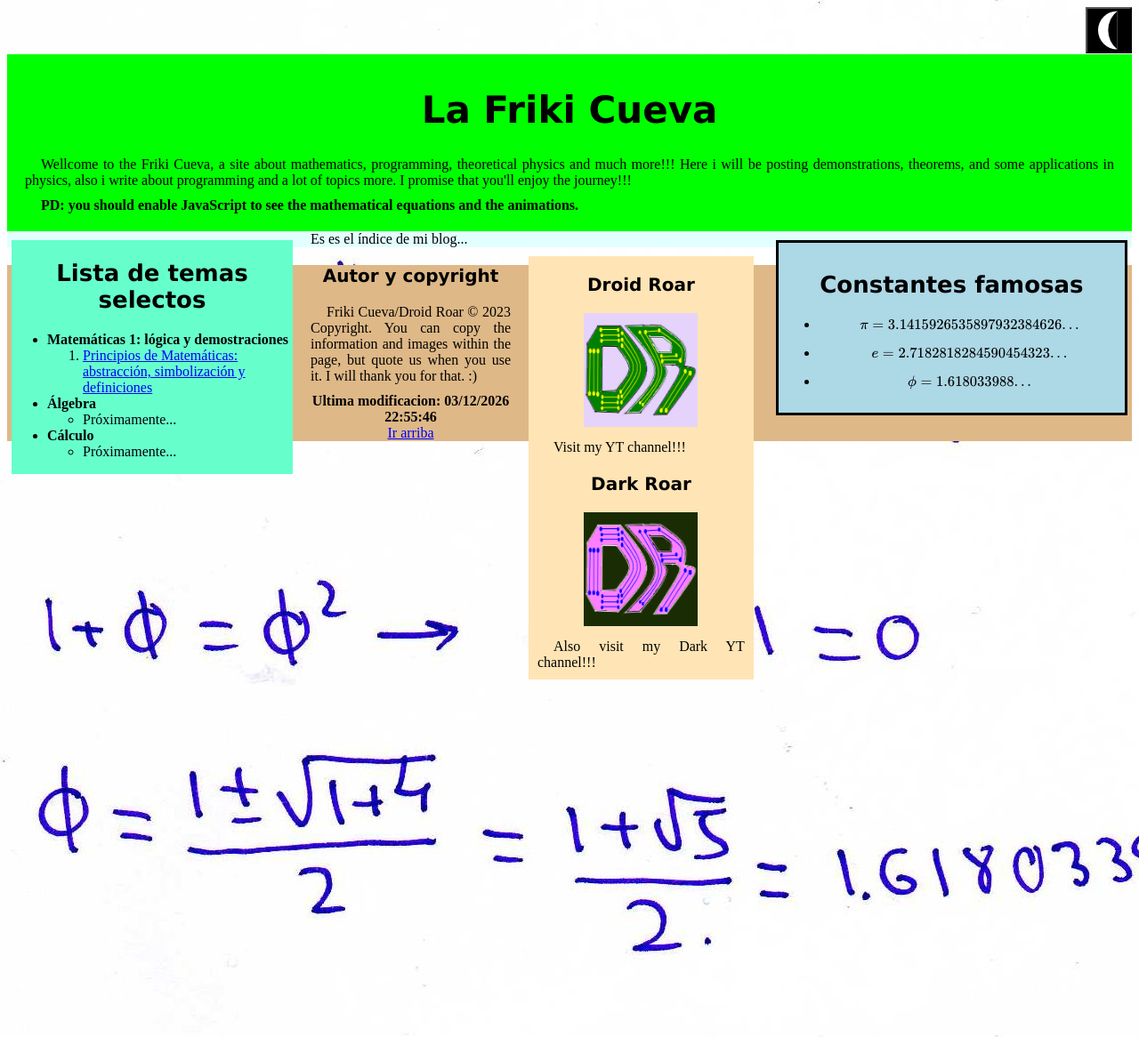
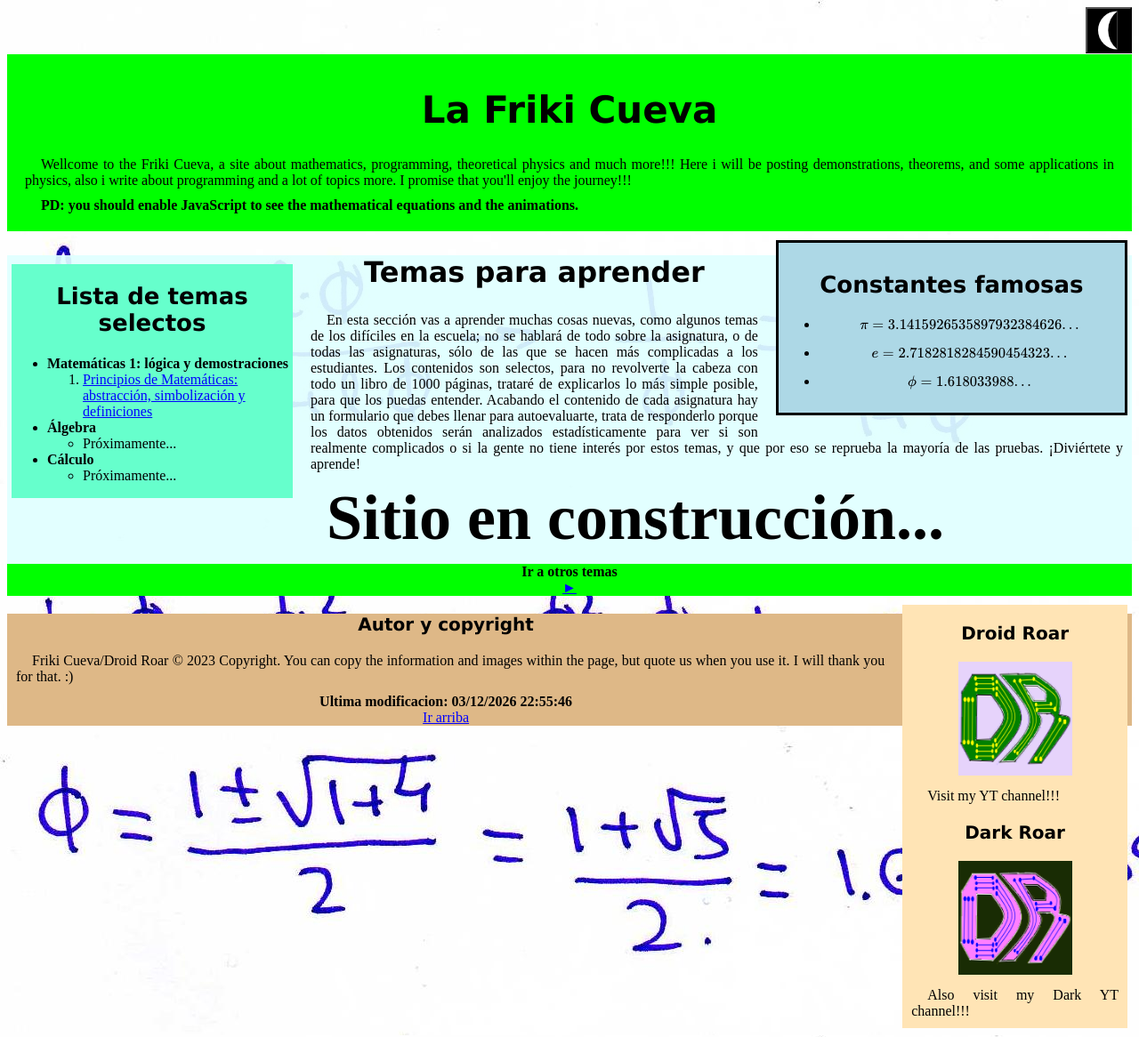
Before and after one commit to droidroar369/friki-cueva, a Jekyll site: the page built from index.html, in a window 1280 px wide. Shown: the whole page at 89% size. Built offline with Jekyll 4.4.1, drawn with Linux system fonts in a browser that asks for light colours; formulas are drawn with MathJax 3.

Commit message:
Filled index.html w the page content

```diff
--- a/index.html
+++ b/index.html
@@ -2,4 +2,16 @@
 title: Friki Cueva
 layout: general
 ---
-Es es el índice de mi blog...
+<h1>Temas para aprender</h1>
+<p>En esta secci&oacute;n vas a aprender muchas cosas nuevas, como algunos temas de los dif&iacute;ciles en la escuela; no se hablar&aacute; de todo sobre la asignatura, o de todas las asignaturas, s&oacute;lo de las que se hacen m&aacute;s complicadas a los estudiantes.
+Los contenidos son selectos, para no revolverte la cabeza con todo un libro de 1000 p&aacute;ginas, tratar&eacute; de explicarlos lo m&aacute;s simple posible, para que los puedas entender. Acabando el contenido de cada asignatura hay un formulario que debes llenar para
+autoevaluarte, trata de responderlo porque los datos obtenidos ser&aacute;n analizados estad&iacute;sticamente para ver si son realmente complicados o si la gente no tiene inter&eacute;s por estos temas, y que por eso se reprueba la mayor&iacute;a de las pruebas. &iexcl;Divi&eacute;rtete y aprende!</p>
+
+
+
+<p style="font: normal bold 72px chilanka">Sitio en construcción...</p>
+
+
+
+<div id="cambiopags"><b>Ir a otros temas</b><br>
+<a href="javascript: alert('El tema a\u00FAn no ha sido publicado. No dejes de vistarnos, pronto subiremos nuevo contenido.');" title="Siguiente tema" rel="next">&#9658;</a></div>
```
